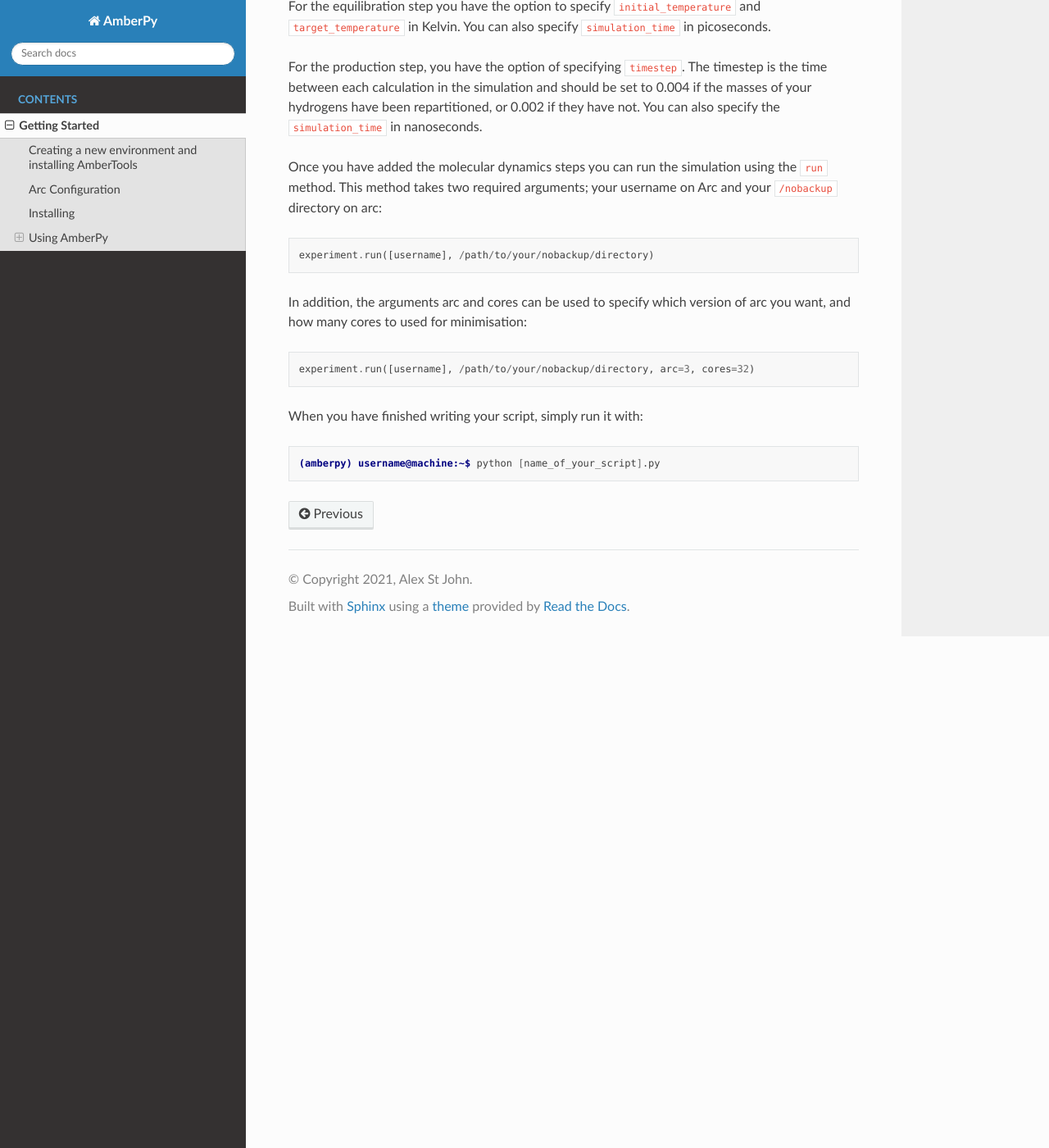
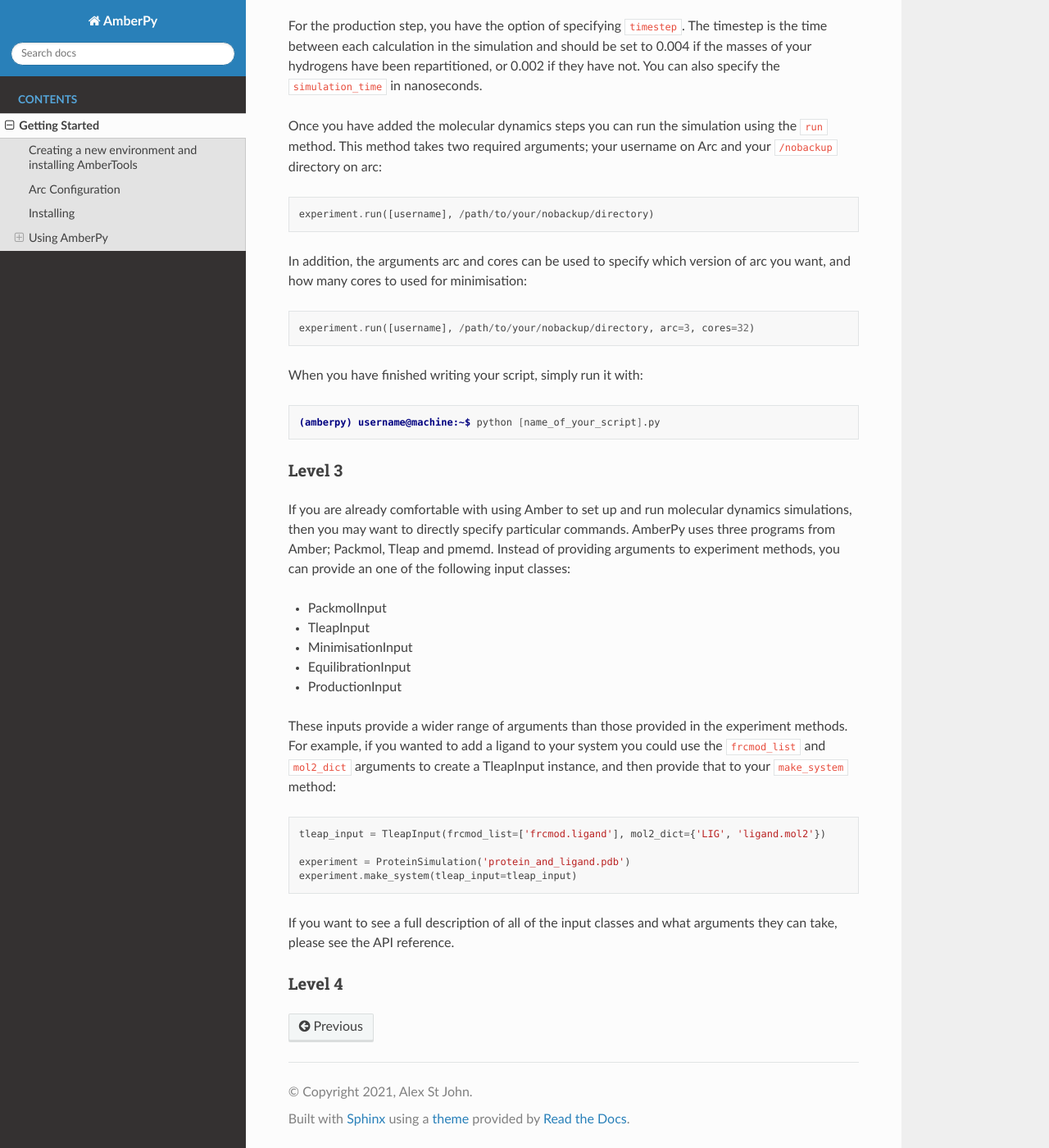
Before and after one commit to bs15ansj/AmberPy, a Sphinx documentation site: the page built from docs/source/getting_started.rst, in a window 1280 px wide and 1400 px high, scrolled down 5886 px. Shown: the whole window at 82% size. Built offline with Sphinx 7.4.7 and the Read the Docs theme 2.0.0, drawn with Linux system fonts in a browser that asks for light colours; some of the changed text lies outside the part shown.

Commit message:
Added more docs

```diff
--- a/docs/source/getting_started.rst
+++ b/docs/source/getting_started.rst
@@ -128,7 +128,7 @@ AmberPy is designed to be used by anyone with access to an Arc account and a Lin
 
 * Level 3: You know a little python but want to have more control over your MD set up and simulation.
 
-* Level 4: You are a python programmer and would like to create your own objects to have more control over how your simulations are set up and run.
+* Level 4: You are a python programmer and would like to create your own classes to have more control over how your simulations are set up and run.
 
 * Level 5: You are a python developer and want to contribute to this repository.
 
@@ -214,12 +214,9 @@ Again, you can add your own arguments here if you want. The main part that you m
 
 .. code-block:: python
 
-   experiment.add_minimisation_step(steepest_descent_steps=2500, conjugate_gradient_steps=2500,
-                                 nb_cutoff=9.0, restraints='protein')
-   experiment.add_equilibration_step(initial_temperature=0.0, target_temperature=310.0,
-                                 nb_cutoff=9.0, restraints='protein', simulation_time=125.0)
-   experiment.add_production_step(timestep=0.004, target_temperature=310.0, nb_cutoff=9.0,
-                               simulation_time=100.0)
+   experiment.add_minimisation_step(steepest_descent_steps=2500, conjugate_gradient_steps=2500, nb_cutoff=9.0, restraints='protein')
+   experiment.add_equilibration_step(initial_temperature=0.0, target_temperature=310.0, nb_cutoff=9.0, restraints='protein', simulation_time=125.0)
+   experiment.add_production_step(timestep=0.004, target_temperature=310.0, nb_cutoff=9.0, simulation_time=100.0)
 
 For the minimisation step, you probably won't need to change anything. The arguments ``steepest_descent`` and ``conjugate_gradient`` simply tell Amber how many minimisation steps of each of the respective algorithms it should run (see the Amber manual for more details https://ambermd.org/doc12/Amber21.pdf). The ``nb_cutoff`` parameter (which is used by all steps and should be the same for each) tells Amber at what distance it should stop calculating non-bonded (electrostatic, VdW) interactions between atoms. Lowering this value may speed up your simulation since fewer calculations need to be made during each step, but will decrease the accuracy. The ``restraints`` argument places positional restraints on the protein (if you set ``restraints='protein'``). If instead you provide a tuple to this argument, restraints will be placed on a range of residues specified by the tuple, for example, ``restraints=(1,100)`` places positional restraints on residues 1 to 100. For most cases you can leave the restraints as they are (applied to the protein) since you probably don't want your protein to move too much during minimisation and equilibration.
 
@@ -245,3 +242,32 @@ When you have finished writing your script, simply run it with:
 .. code-block:: console
 
    (amberpy) username@machine:~$ python [name_of_your_script].py
+
+Level 3
+*******
+
+If you are already comfortable with using Amber to set up and run molecular dynamics simulations, then you may want to directly specify particular commands. AmberPy uses three programs from Amber; Packmol, Tleap and pmemd. Instead of providing arguments to experiment methods, you can provide an one of the following input classes:
+
+* PackmolInput
+
+* TleapInput
+
+* MinimisationInput
+
+* EquilibrationInput
+
+* ProductionInput
+
+These inputs provide a wider range of arguments than those provided in the experiment methods. For example, if you wanted to add a ligand to your system you could use the ``frcmod_list`` and ``mol2_dict`` arguments to create a TleapInput instance, and then provide that to your ``make_system`` method:
+
+.. code-block:: python
+
+   tleap_input = TleapInput(frcmod_list=['frcmod.ligand'], mol2_dict={'LIG', 'ligand.mol2'})
+
+   experiment = ProteinSimulation('protein_and_ligand.pdb')
+   experiment.make_system(tleap_input=tleap_input)
+
+If you want to see a full description of all of the input classes and what arguments they can take, please see the API reference.
+
+Level 4
+*******
```
Also changed, not shown: docs/source/modules.rst (deleted, +0 -7 lines), 2 other files.
